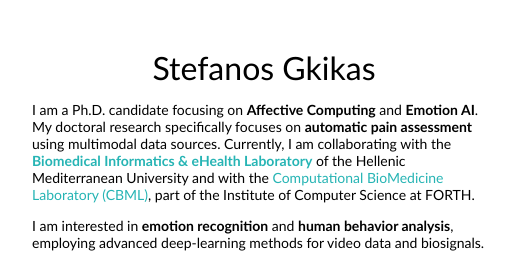
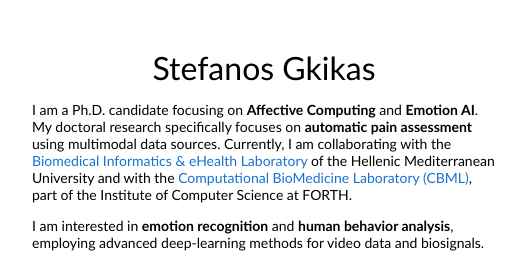
Before and after one commit to GkikasStefanos/gkikasstefanos.github.io, a plain HTML site: page index.html in a window 1280 px wide. Shown: the top 262 px of the page, 228-759 px from the left. Drawn offline with Linux system fonts and the light colour scheme.

Commit message:
Update index.html

```diff
--- a/index.html
+++ b/index.html
@@ -24,10 +24,11 @@
                 </p>
                 <p>I am a Ph.D. candidate focusing on <strong>Affective Computing</strong> and  <strong>Emotion AI</strong>. My doctoral research
 			specifically focuses on <strong> automatic pain assessment</strong> using multimodal data sources.
-			Currently, I am collaborating with the <a href="https://bmi.hmu.gr/" style="color:#26b4b4;"><strong>Biomedical Informatics & eHealth Laboratory</strong></a>
-			of the Hellenic Mediterranean University
-			and with the <a href="https://www.ics.forth.gr/cbml/about-cbml" style="color:#26b4b4;">Computational BioMedicine Laboratory (CBML)</a>,
-			part of the Institute of Computer Science at FORTH</a>.
+			Currently, I am collaborating with the <a href="https://bmi.hmu.gr/">Biomedical Informatics & eHealth Laboratory</a>
+                        of the Hellenic Mediterranean University
+			and with the <a href="https://www.ics.forth.gr/cbml/about-cbml">Computational BioMedicine Laboratory (CBML)</a>,
+                        part of the Institute of Computer Science at FORTH.
+
                 </p>
                 <p>
                   I am interested in <strong>emotion recognition</strong> and <strong>human behavior analysis</strong>, employing
```
